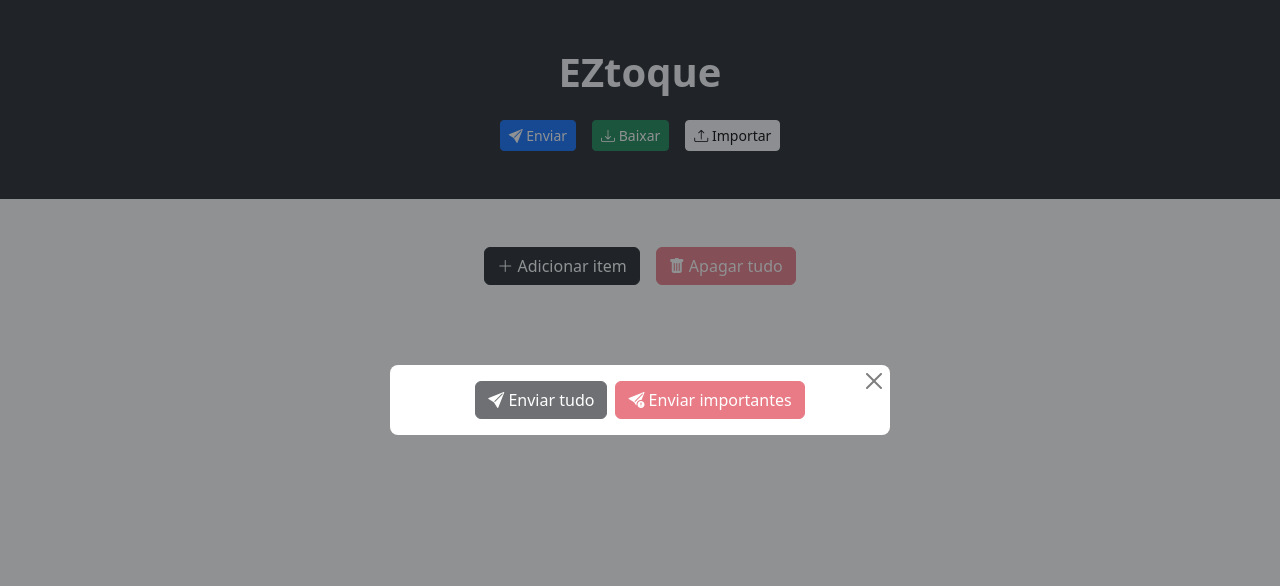
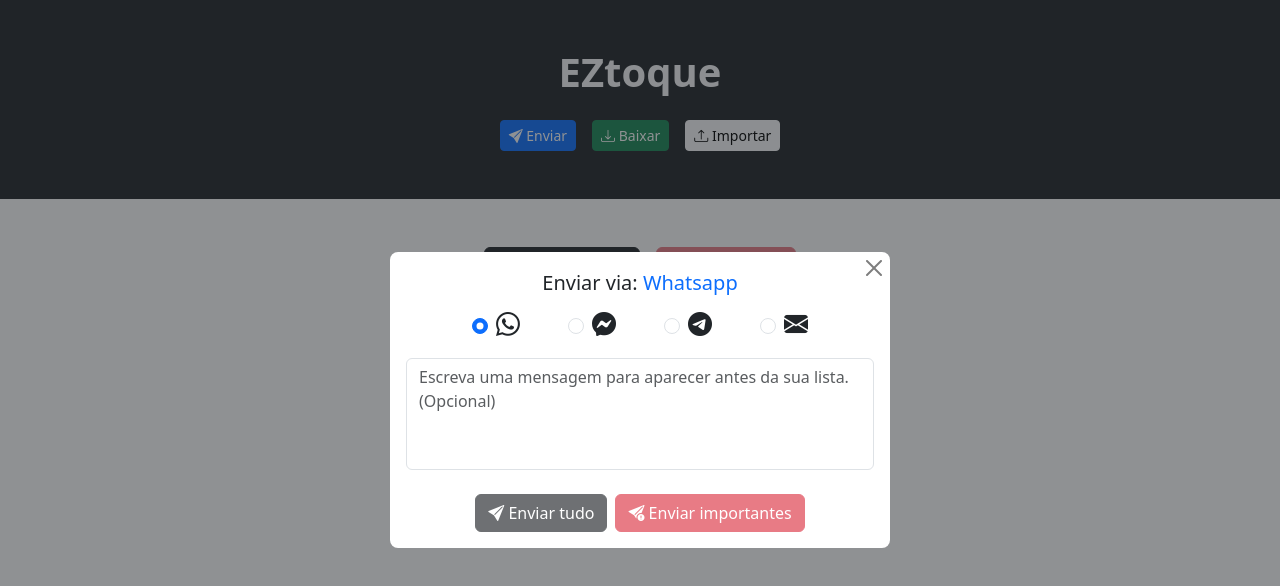
Before and after one commit to benhurk/Meu-Estoque, a React (Vite) app: page / in a window 1280 px wide. Both pictures are taken after a click on the button "Enviar". Shown: the top 586 px of the page. Built offline with nearby package versions, Linux system fonts and the light colour scheme.

Commit message:
Created the contento for the SendMenu

```diff
--- a/src/components/SendMenu/index.tsx
+++ b/src/components/SendMenu/index.tsx
@@ -1,10 +1,90 @@
+import { useState } from 'react';
+import SupportedPlatforms from '../../types/supportedPlatforms';
 import SendButton from '../SendButton';
 
 export default function SendMenu() {
+    const [sendVia, setSendVia] = useState<SupportedPlatforms>('whatsapp');
+    const [initialMessage, setInitialMessage] = useState<string>('');
+
     return (
-        <div className='d-flex justify-content-center gap-2'>
-            <SendButton sendMode='all' />
-            <SendButton sendMode='warn' />
+        <div>
+            <div>
+                <span className='d-block fs-5 mb-2 text-center'>
+                    Enviar via:{' '}
+                    <span className='text-primary text-capitalize'>
+                        {sendVia}
+                    </span>
+                </span>
+                <div className='d-flex justify-content-center gap-5 mb-3'>
+                    <div className='d-flex align-items-center gap-2'>
+                        <input
+                            className='form-check-input'
+                            name='send-via'
+                            type='radio'
+                            id='send-whatsapp'
+                            checked={sendVia === 'whatsapp'}
+                            onChange={() => setSendVia('whatsapp')}
+                        />
+                        <label
+                            htmlFor='send-whatsapp'
+                            className='bi bi-whatsapp form-check-label fs-4'
+                        />
+                    </div>
+                    <div className='d-flex align-items-center gap-2'>
+                        <input
+                            className='form-check-input'
+                            name='send-via'
+                            type='radio'
+                            id='send-messenger'
+                            checked={sendVia === 'messenger'}
+                            onChange={() => setSendVia('messenger')}
+                        />
+                        <label
+                            htmlFor='send-messenger'
+                            className='bi bi-messenger form-check-label fs-4'
+                        />
+                    </div>
+                    <div className='d-flex align-items-center gap-2'>
+                        <input
+                            className='form-check-input'
+                            name='send-via'
+                            type='radio'
+                            id='send-telegram'
+                            checked={sendVia === 'telegram'}
+                            onChange={() => setSendVia('telegram')}
+                        />
+                        <label
+                            htmlFor='send-telegram'
+                            className='bi bi-telegram form-check-label fs-4'
+                        />
+                    </div>
+                    <div className='d-flex align-items-center gap-2'>
+                        <input
+                            className='form-check-input'
+                            name='send-via'
+                            type='radio'
+                            id='send-email'
+                            checked={sendVia === 'email'}
+                            onChange={() => setSendVia('email')}
+                        />
+                        <label
+                            htmlFor='send-email'
+                            className='bi bi-envelope-fill form-check-label fs-4'
+                        />
+                    </div>
+                </div>
+            </div>
+            <textarea
+                className='form-control mb-4'
+                value={initialMessage}
+                onChange={(e) => setInitialMessage(e.target.value)}
+                placeholder='Escreva uma mensagem para aparecer antes da sua lista. (Opcional)'
+                style={{ resize: 'none', height: '7rem' }}
+            />
+            <div className='d-flex justify-content-center gap-2'>
+                <SendButton sendMode='all' />
+                <SendButton sendMode='warn' />
+            </div>
         </div>
     );
 }
--- /dev/null
+++ b/src/types/supportedPlatforms.ts
@@ -0,0 +1,3 @@
+type SupportedPlatforms = 'whatsapp' | 'telegram' | 'email' | 'messenger';
+
+export default SupportedPlatforms;
```
